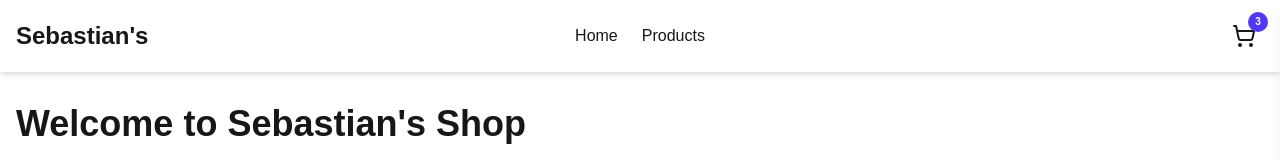
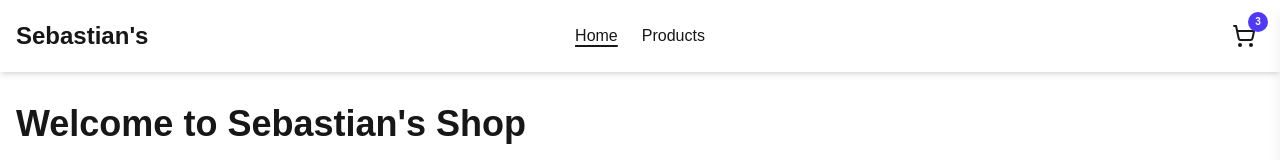
Before and after one commit to SebastianBoehler/Project_Java_And_Web_Development, a Next.js app: page / in a window 1280 px wide. Shown: the top 160 px of the page. Built offline with nearby package versions, Linux system fonts and the light colour scheme.

Commit message:
fix: middleware to determine active path server-side

```diff
--- a/src/components/Header.tsx
+++ b/src/components/Header.tsx
@@ -3,10 +3,24 @@
 import Link from 'next/link';
 import { getCartItemCount } from '@/hooks/ssr_hooks';
 import CartButton from './CartButton';
+import { headers } from 'next/headers';
 
 export default async function Header() {
   // Get cart count from SSR hook
   const cartItemCount = await getCartItemCount();
+
+  // Get the current path from headers
+  const headersList = await headers();
+  const pathname = headersList.get('x-url') || '/';
+  console.log(pathname);
+
+  // Function to determine if a link is active
+  const isActive = (path: string) => {
+    if (path === '/') {
+      return pathname === '/';
+    }
+    return pathname.startsWith(path);
+  };
 
   return (
     <header className="sticky top-0 z-50 w-full bg-background-light dark:bg-background-dark shadow-md">
@@ -25,13 +39,17 @@ export default async function Header() {
             <div className="flex space-x-6">
               <Link
                 href="/"
-                className="text-text-light-secondary dark:text-text-dark-secondary hover:text-text-light-primary dark:hover:text-text-dark-primary"
+                className={`text-text-light-secondary dark:text-text-dark-secondary hover:text-text-light-primary dark:hover:text-text-dark-primary transition-colors ${
+                  isActive('/') ? 'underline underline-offset-4 decoration-2' : ''
+                }`}
               >
                 Home
               </Link>
               <Link
                 href="/products"
-                className="text-text-light-secondary dark:text-text-dark-secondary hover:text-text-light-primary dark:hover:text-text-dark-primary"
+                className={`text-text-light-secondary dark:text-text-dark-secondary hover:text-text-light-primary dark:hover:text-text-dark-primary transition-colors ${
+                  isActive('/products') ? 'underline underline-offset-4 decoration-2' : ''
+                }`}
               >
                 Products
               </Link>
--- /dev/null
+++ b/src/middleware.ts
@@ -0,0 +1,30 @@
+import { NextResponse, type NextRequest } from 'next/server';
+
+export function middleware(request: NextRequest) {
+  // Clone the request headers
+  const requestHeaders = new Headers(request.headers);
+
+  // Add the current path to the x-url header
+  requestHeaders.set('x-url', request.nextUrl.pathname);
+
+  // Return the response with the modified headers
+  return NextResponse.next({
+    request: {
+      headers: requestHeaders,
+    },
+  });
+}
+
+// Configure which paths the middleware should run on
+export const config = {
+  matcher: [
+    /*
+     * Match all request paths except for:
+     * - _next/static (static files)
+     * - _next/image (image optimization files)
+     * - favicon.ico (favicon file)
+     * - public folder
+     */
+    '/((?!_next/static|_next/image|favicon.ico|public/).*)',
+  ],
+};
```
